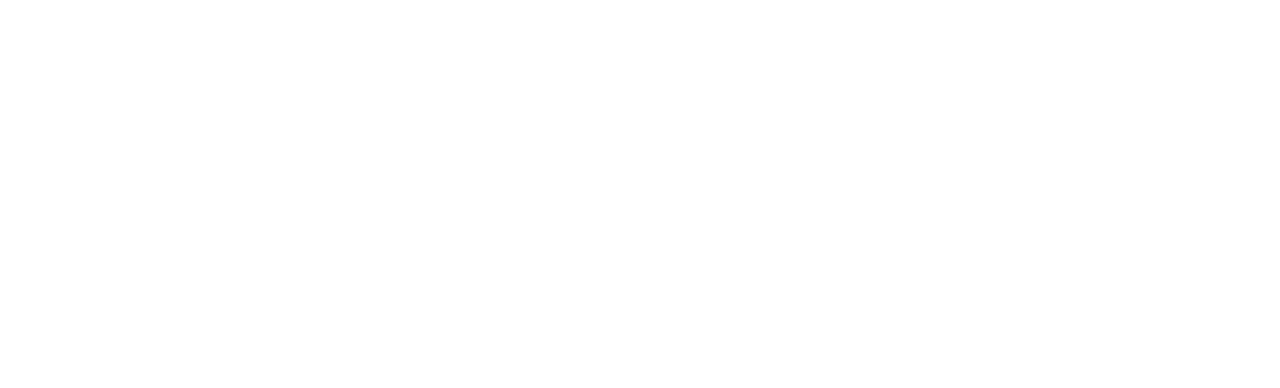
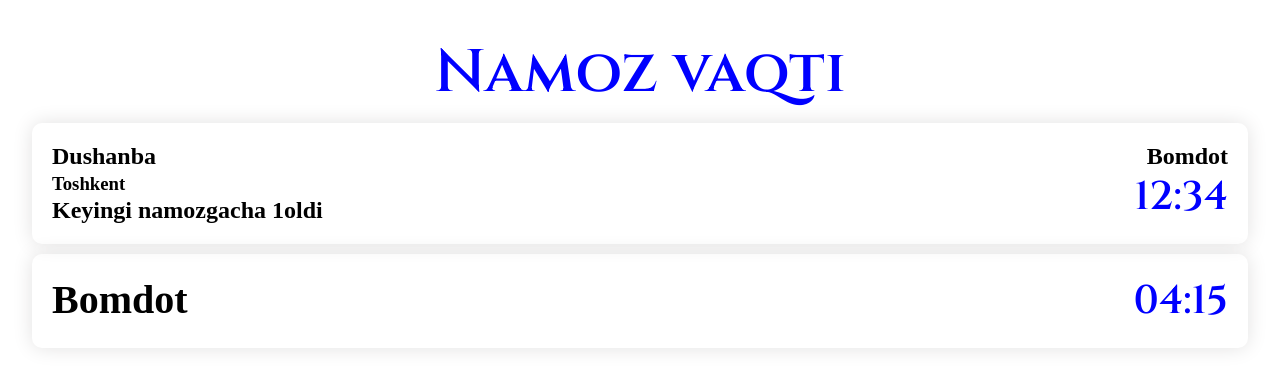
Before and after one commit to bekmurodovogabek0607/quronim, a React (Vite) app: page /time in a window 1280 px wide. Shown: the top 388 px of the page. Built offline with nearby package versions, Linux system fonts and the light colour scheme.

Commit message:
Namoz time qoshildi url yoq

```diff
--- a/src/App.tsx
+++ b/src/App.tsx
@@ -7,6 +7,7 @@
 import Home from './Home';
 import GlobalProvayder from './GlobalProvayder';
 import SearchQibla from './Pages/SearchQibla';
+import NamozTime from './Pages/NamozTime';
 function App() {
 
 
@@ -18,6 +19,8 @@
       <Switch>
         <Route exact={true} path="/" component={Home} />
         <Route exact={true} path="/finder-qibla" component={SearchQibla} />
+        <Route exact={true} path="/time" component={NamozTime} />
+
 
       </Switch>
     </GlobalProvayder>
--- /dev/null
+++ b/src/Compinent/BoxDiv.tsx
@@ -0,0 +1,29 @@
+import React from 'react'
+type BoxDivType={
+    active:boolean,
+    nameLeft?:string,
+    name?:string
+    time?:string,
+    region?:string,
+    RealDate?:string,
+    Day?:string
+} & React.ComponentProps<'div'>
+const BoxDiv = ({...rest}:BoxDivType) => {
+  return (
+    <div className={rest.active? 'TimeDiv ActiveDiv':'TimeDiv'}>
+        <div>
+            <h2>{rest.Day}</h2>
+            <h2 style={{fontSize:"40px"}}>{rest.nameLeft}</h2>
+            <h3>{rest.region}</h3>
+            <h2>{rest.RealDate}</h2>
+        </div>
+        <div>
+            <h2>{rest.name}</h2>
+            <h1>{rest.time}</h1>
+        </div>
+
+    </div>
+  )
+}
+
+export default BoxDiv
--- /dev/null
+++ b/src/Pages/NamozTime.tsx
@@ -0,0 +1,15 @@
+import React from 'react'
+import BoxDiv from '../Compinent/BoxDiv'
+
+
+const NamozTime = () => {
+  return (
+    <>
+    <h1>Namoz vaqti</h1>
+    <BoxDiv active={false} Day='Dushanba' region='Toshkent' RealDate='Keyingi namozgacha 1oldi' name='Bomdot' time='12:34'/>
+    <BoxDiv active={false} nameLeft='Bomdot' time='04:15'/>
+    </>
+  )
+}
+
+export default NamozTime
--- a/src/index.css
+++ b/src/index.css
@@ -41,3 +41,31 @@
 
 
 }
+.TimeDiv{
+  border-radius: 10px;
+  box-shadow: 0px 0px 20px rgb(226, 225, 225);
+  display: flex;
+  justify-content: space-between;
+  min-height: 60px;
+  margin: 10px auto;
+  padding: 20px;
+}
+.TimeDiv>div:nth-child(1){
+  display: flex;
+  justify-content: space-between;
+  align-items: start;
+  flex-direction: column;
+}
+.TimeDiv>div:nth-child(2){
+  display: flex;
+  justify-content: space-between;
+  align-items: end;
+  flex-direction: column;
+}
+.TimeDiv h1{
+  font-size: 40px;
+}
+.ActiveDiv{
+  background-color: blue;
+  color: white;
+}
```
